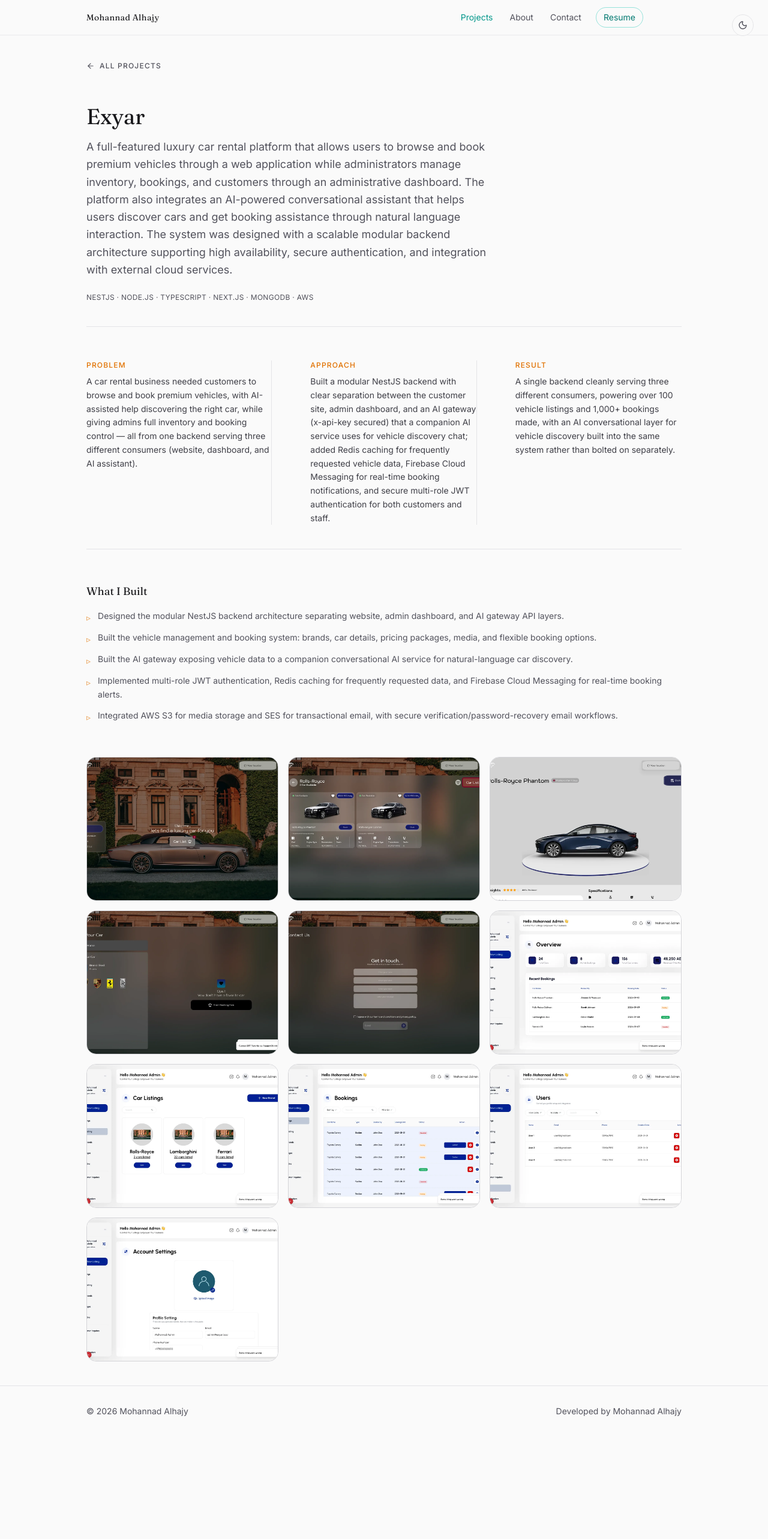
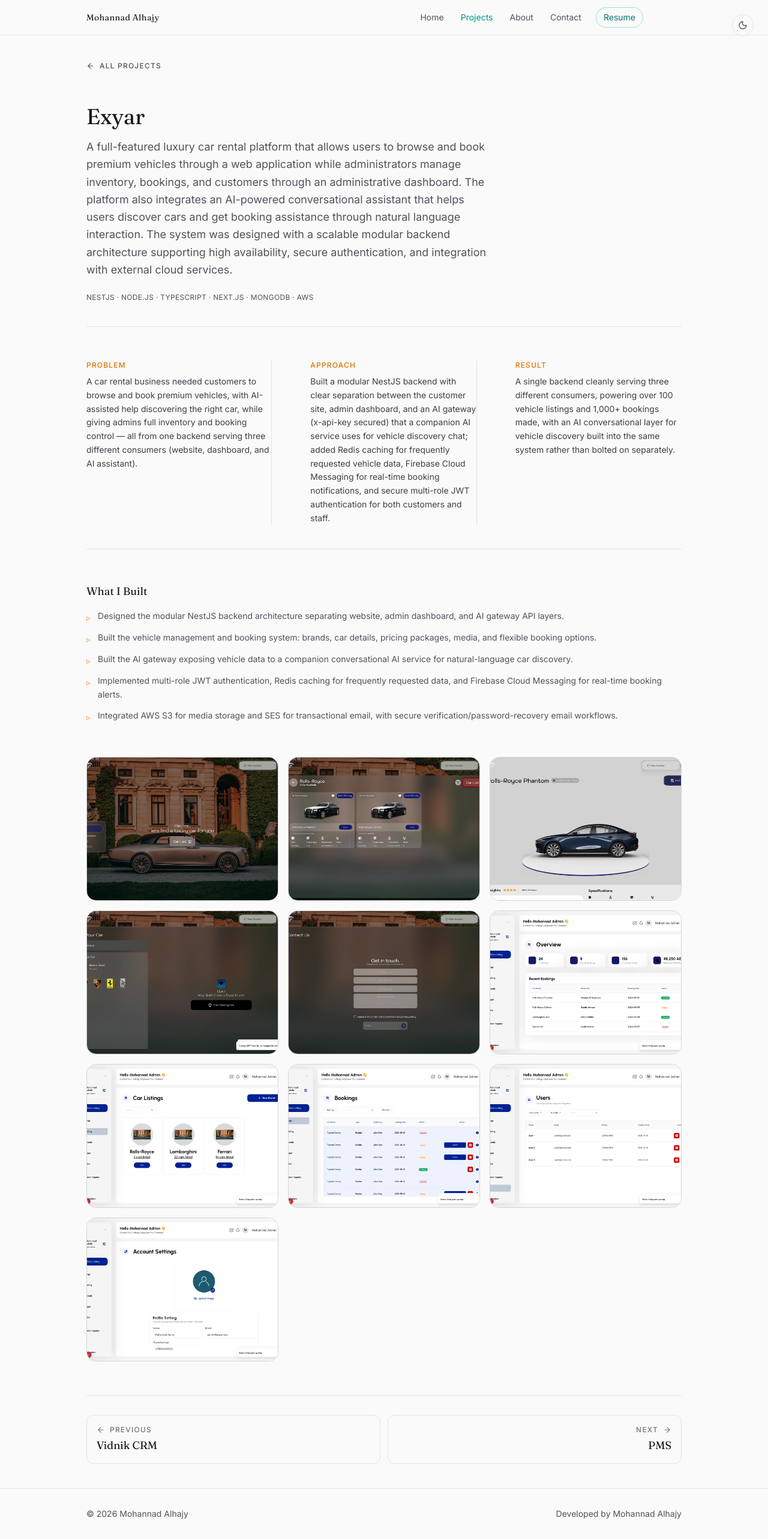
Before and after one commit to mohannadalhajy/portfolio, a Next.js app: page /projects/exyar in a window 1280 px wide. Shown: the top 2566 px of the page at 60% size. Before the commit the page ends 2491 px from the top, so only its background shows below. Built offline with nearby package versions, Linux system fonts and the light colour scheme.

Commit message:
add next and prev project

```diff
--- a/src/app/projects/[slug]/page.tsx
+++ b/src/app/projects/[slug]/page.tsx
@@ -1,6 +1,6 @@
 import type { Metadata } from "next";
 import Link from "next/link";
-import { ArrowLeft } from "lucide-react";
+import { ArrowLeft, ArrowRight } from "lucide-react";
 import { projects } from "@/data/projects";
 import { notFound } from "next/navigation";
 import ProjectGallery from "@/components/project-gallery";
@@ -50,6 +50,14 @@ export default async function ProjectDetailsPage({
   if (!project) return notFound();
 
   const projectUrl = `${siteUrl}/projects/${project.slug}`;
+
+  // Sequential paging follows the order of the `projects` array, which is the
+  // same order the index lists them in — so "next" always means "the one
+  // below this on /projects". Deliberately non-wrapping: at either end the
+  // slot falls back to the index so the reader is never dropped.
+  const index = projects.findIndex((p) => p.slug === project.slug);
+  const previous = index > 0 ? projects[index - 1] : null;
+  const next = index < projects.length - 1 ? projects[index + 1] : null;
 
   const jsonLd = {
     "@context": "https://schema.org",
@@ -141,6 +149,58 @@ export default async function ProjectDetailsPage({
       {project.photos.length > 0 && (
         <ProjectGallery images={project.photos} alt={`${project.title} screenshot`} />
       )}
+
+      <nav
+        aria-label="More projects"
+        className="grid gap-3 border-t border-zinc-200 pt-8 dark:border-zinc-800/60 sm:grid-cols-2"
+      >
+        {previous ? (
+          <Link
+            href={`/projects/${previous.slug}`}
+            rel="prev"
+            className="group flex flex-col gap-1 rounded-xl border border-zinc-200 p-4 transition-colors hover:border-amber-500/40 dark:border-zinc-800/60 dark:hover:border-amber-500/40"
+          >
+            <span className="flex items-center gap-2 text-xs font-medium uppercase tracking-widest text-zinc-500 dark:text-zinc-500">
+              <ArrowLeft className="h-3.5 w-3.5 transition-transform group-hover:-translate-x-1" />
+              Previous
+            </span>
+            <span className="font-serif text-lg text-zinc-900 dark:text-zinc-100">
+              {previous.title}
+            </span>
+          </Link>
+        ) : (
+          <span className="hidden sm:block" />
+        )}
+
+        {next ? (
+          <Link
+            href={`/projects/${next.slug}`}
+            rel="next"
+            className="group flex flex-col gap-1 rounded-xl border border-zinc-200 p-4 transition-colors hover:border-amber-500/40 dark:border-zinc-800/60 dark:hover:border-amber-500/40 sm:items-end sm:text-right"
+          >
+            <span className="flex items-center gap-2 text-xs font-medium uppercase tracking-widest text-zinc-500 dark:text-zinc-500">
+              Next
+              <ArrowRight className="h-3.5 w-3.5 transition-transform group-hover:translate-x-1" />
+            </span>
+            <span className="font-serif text-lg text-zinc-900 dark:text-zinc-100">
+              {next.title}
+            </span>
+          </Link>
+        ) : (
+          <Link
+            href="/projects"
+            className="group flex flex-col gap-1 rounded-xl border border-zinc-200 p-4 transition-colors hover:border-amber-500/40 dark:border-zinc-800/60 dark:hover:border-amber-500/40 sm:items-end sm:text-right"
+          >
+            <span className="flex items-center gap-2 text-xs font-medium uppercase tracking-widest text-zinc-500 dark:text-zinc-500">
+              Browse
+              <ArrowRight className="h-3.5 w-3.5 transition-transform group-hover:translate-x-1" />
+            </span>
+            <span className="font-serif text-lg text-zinc-900 dark:text-zinc-100">
+              All projects
+            </span>
+          </Link>
+        )}
+      </nav>
     </div>
   );
 }
--- a/src/components/SiteHeader.tsx
+++ b/src/components/SiteHeader.tsx
@@ -5,6 +5,7 @@ import { usePathname } from "next/navigation";
 import { resumeUrl, siteConfig } from "@/lib/site";
 
 const pages = [
+  { href: "/", label: "Home" },
   { href: "/projects", label: "Projects" },
   { href: "/about", label: "About" },
   { href: "/contact", label: "Contact" },
@@ -26,7 +27,10 @@ export default function SiteHeader() {
 
         <nav aria-label="Main" className="flex items-center gap-1">
           {pages.map((p) => {
-            const isActive = pathname === p.href || pathname.startsWith(`${p.href}/`);
+            const isActive =
+              p.href === "/"
+                ? pathname === "/"
+                : pathname === p.href || pathname.startsWith(`${p.href}/`);
             return (
               <Link
                 key={p.href}
```
